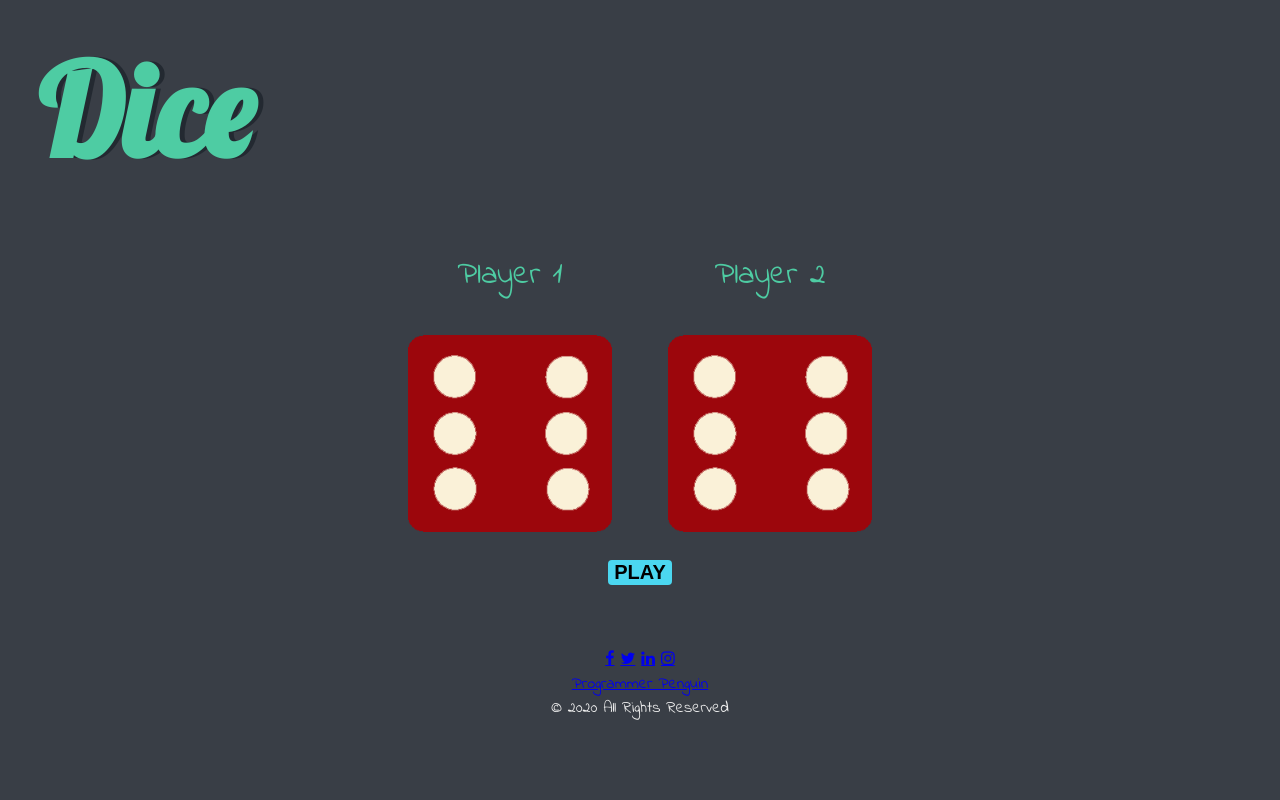
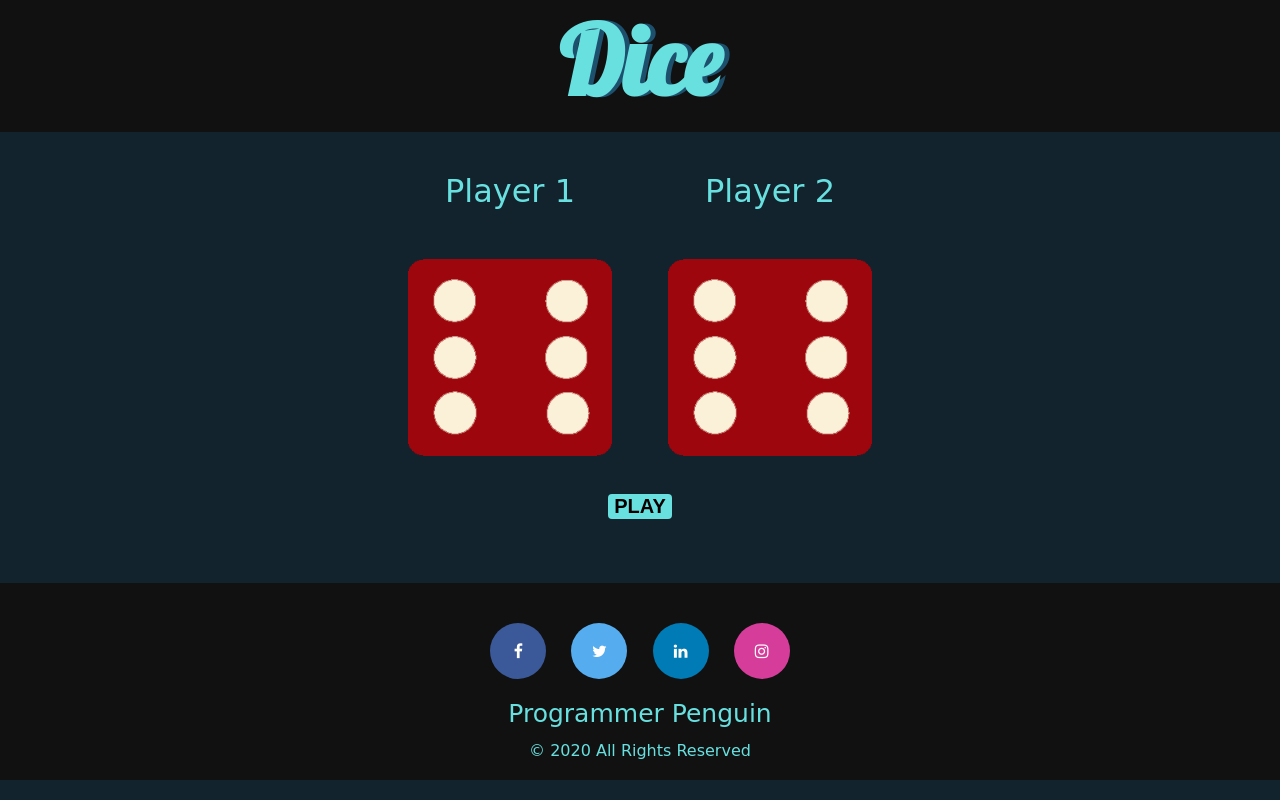
Before and after one commit to appuneet/puneet_01_dice, a plain HTML site: page index.html in a window 1280 px wide. Drawn offline with Linux system fonts and the light colour scheme.

Commit message:
Update styles.css

```diff
--- a/styles.css
+++ b/styles.css
@@ -1,5 +1,16 @@
+*{
+  margin:0px;
+}
+
+header{
+  text-align: center;
+  background-color: #111;
+  margin-bottom: 40px;
+  box-sizing: border-box;
+}
+
 .container {
-  width: 70%;
+  width: 80%;
   margin: auto;
   text-align: center;
 }
@@ -11,46 +22,105 @@
 }
 
 body {
-  background-color: #393E46;
+  background: #12232E;
 }
 
 h1 {
-  margin: 30px;
-  font-family: 'Lobster', cursive;
-  text-shadow: 5px 0 #232931;
-  font-size: 8rem;
-  color: #4ECCA3;
+  font-family: ubuntu, 'Lobster', cursive;
+  text-shadow: 5px 0 #2989c088;
+  font-size: 6rem;
+  color: #68e0e0;
+  padding-bottom: 12px;
 }
 
 p {
   font-size: 2rem;
-  color: #4ECCA3;
-  font-family: 'Indie Flower', cursive;
+  color: #68e0e0;
+  margin-bottom: 45px;
+  font-family: ubuntu, cursive;
 }
 
 img {
   width: 80%;
 }
 
-footer {
-  margin-top: 5%;
-  color: #EEEEEE;
-  text-align: center;
-  font-family: 'Indie Flower', cursive;
-
-}
-
-
 #btn{
   border-radius: 4px;
-  background-color: rgb(75, 215, 240);
+  background-color: #68e0e0;
   border: none;
   cursor: pointer;
   font-size: 20px;
+  margin-top: 30px;
   font-weight: bold;
-  margin-top: 20px;
-
 }
 #btn:hover{
   opacity: 0.7;
+  font-size: 21px;
+  font-weight: bold;
+  transition: all 0.3s ease;
 }
+
+#flag{
+  width:78px;
+  margin-right: 5px;
+}
+
+footer{
+  background: #111;
+  padding: 20px 23px;
+  text-align: center;
+  margin-top: 5%;
+  color: #68e0e0;
+  font-family: ubuntu, cursive;
+}
+
+.footer_note{
+  color: #68e0e0;
+  text-decoration: none;
+}
+
+.footer_note:hover{
+  color: crimson;
+  transition: all 0.4s ease;
+}
+
+/* social media buttons editing */
+.fa {
+  padding: 20px;
+  font-size: 30px;
+  width: 16px;
+  text-align: center;
+  text-decoration: none;
+  margin: 20px 10px;
+  border-radius: 50%;
+}
+
+.fa:hover {
+    opacity: 0.7;
+    transition: all 0.3s ease;
+}
+
+.fa-facebook {
+  background: #3B5998;
+  color: white;
+}
+
+.fa-twitter {
+  background: #55ACEE;
+  color: white;
+}
+
+.fa-instagram {
+  background: #d63d9b;
+  color: white;
+}
+
+.fa-linkedin {
+  background: #007bb5;
+  color: white;
+}
+
+#note_foot{
+  margin-bottom: 13px;
+  font-size: 25px;
+}
```
